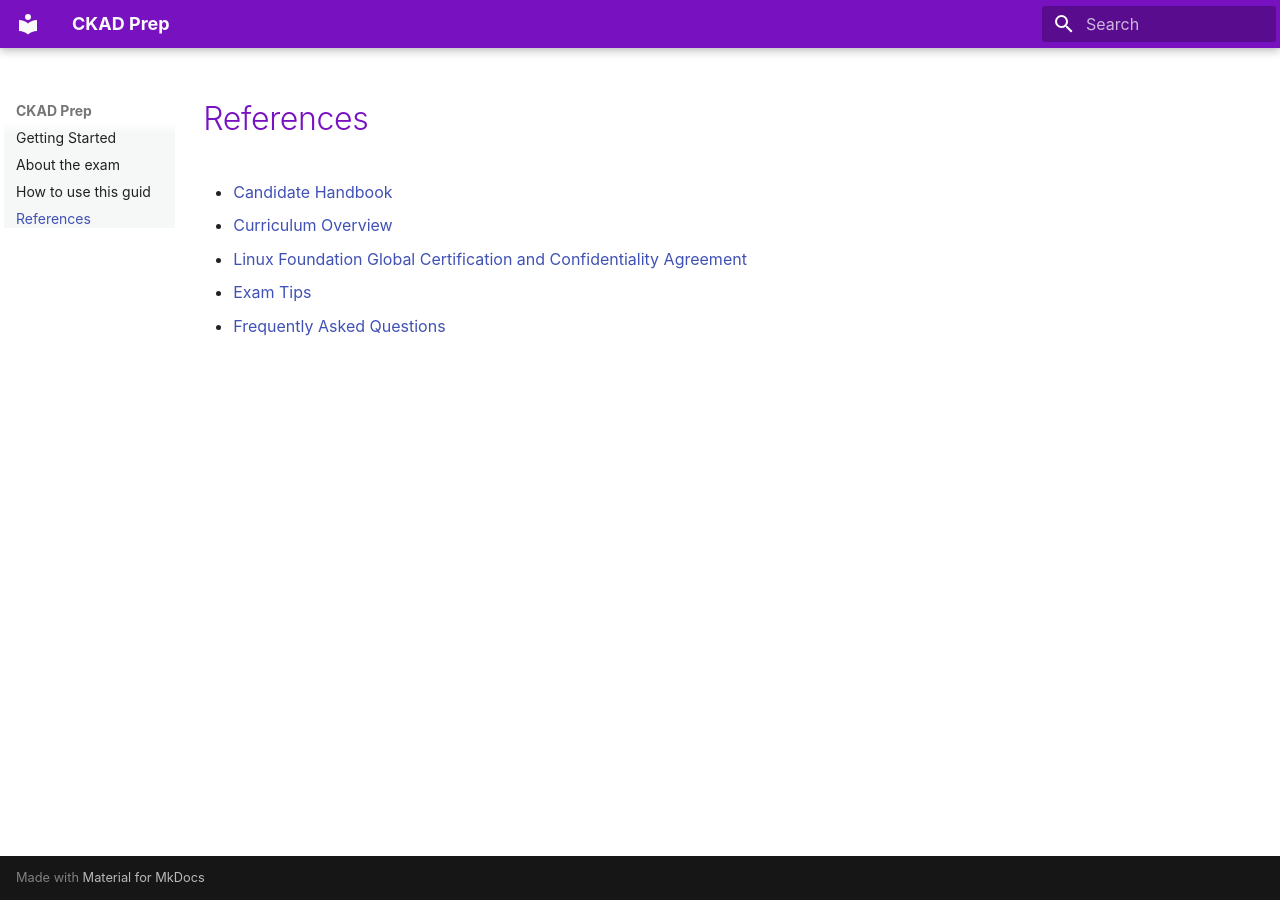
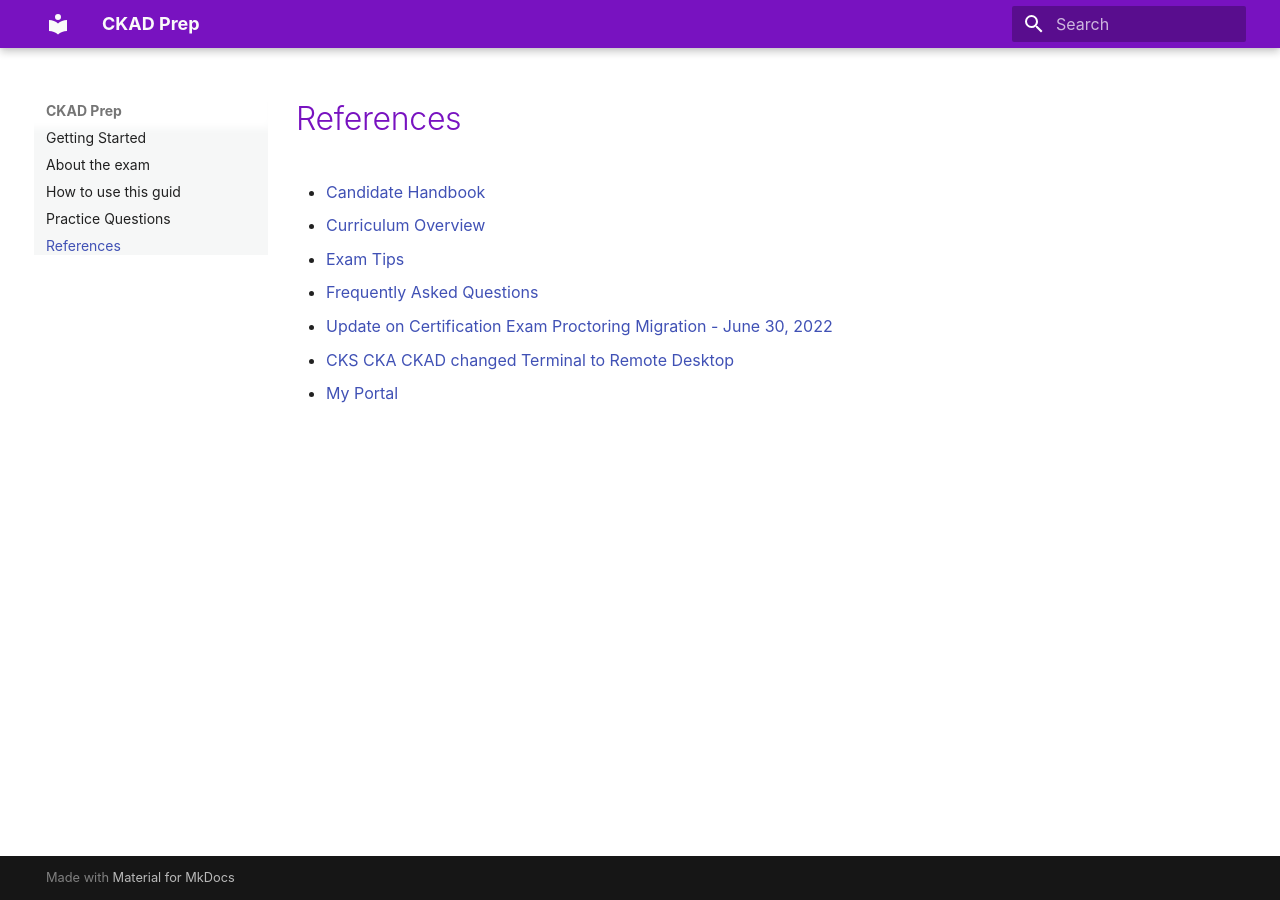
Before and after one commit to tonygilkerson/ckad, an MkDocs documentation site: the page built from docs/ref.md, in a window 1280 px wide. Built offline with MkDocs 1.6.1 and Material for MkDocs 9.7.7, drawn with Linux system fonts in a browser that asks for light colours.

Commit message:
add practice questions to nav

```diff
--- a/docs/ref.md
+++ b/docs/ref.md
@@ -1,7 +1,9 @@
 # References
 
-- [Candidate Handbook](https://training.linuxfoundation.org/go/candidate_handbook)
-- [Curriculum Overview](https://github.com/cncf/curriculum)
-- [Linux Foundation Global Certification and Confidentiality Agreement](https://docs.linuxfoundation.org/tc-docs/certification/lf-cert-agreement/)
-- [Exam Tips](https://docs.linuxfoundation.org/tc-docs/certification/tips-cka-and-ckad)
-- [Frequently Asked Questions](https://docs.linuxfoundation.org/tc-docs/certification/faq-cka-ckad)
+* [Candidate Handbook](https://training.linuxfoundation.org/go/candidate_handbook)
+* [Curriculum Overview](https://github.com/cncf/curriculum)
+* [Exam Tips](https://docs.linuxfoundation.org/tc-docs/certification/tips-cka-and-ckad)
+* [Frequently Asked Questions](https://docs.linuxfoundation.org/tc-docs/certification/faq-cka-ckad)
+* [Update on Certification Exam Proctoring Migration - June 30, 2022](https://training.linuxfoundation.org/blog/update-on-certification-exam-proctoring-migration/?utm_source=lftraining&utm_medium=twitter&utm_campaign=blog)
+* [CKS CKA CKAD changed Terminal to Remote Desktop](https://itnext.io/cks-cka-ckad-changed-terminal-to-remote-desktop-157a26c1d5e)
+* [My Portal](https://trainingportal.linuxfoundation.org/learn/dashboard/)
--- a/docs/stylesheets/extra.css
+++ b/docs/stylesheets/extra.css
@@ -25,18 +25,18 @@
   width: 100%;
 }
 
-.md-sidebar {
+/* .md-sidebar {
   width: 14%;
-}
+} */
 
 .md-sidebar__scrollwrap {
   background-color: #F6F7F7;
 }
 
-.md-content__inner {
+/* .md-content__inner {
   width: 60em;
-}
+} */
 
-.md-grid {
+/* .md-grid {
   max-width: 75rem;
-}
+} */
--- a/mkdocs.yml
+++ b/mkdocs.yml
@@ -8,6 +8,7 @@ extra_css:
   - stylesheets/extra.css
 nav:
   - Getting Started: index.md
-  - About the exam: context.md
+  - About the exam: about-the-exam.md
   - How to use this guid: how-to-use-this-guid.md
+  - Practice Questions: practice-questions.md
   - References: ref.md
```
Also changed, not shown: docs/about-the-exam.md (added, +85 -0 lines), docs/index.md (+5 -3 lines).
